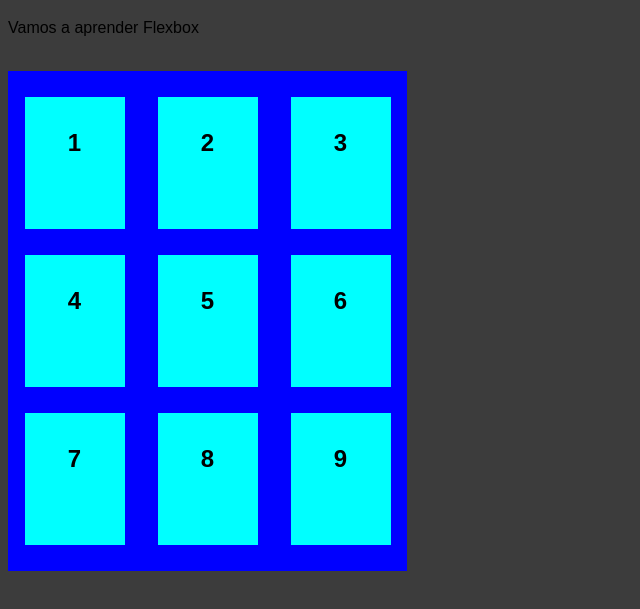
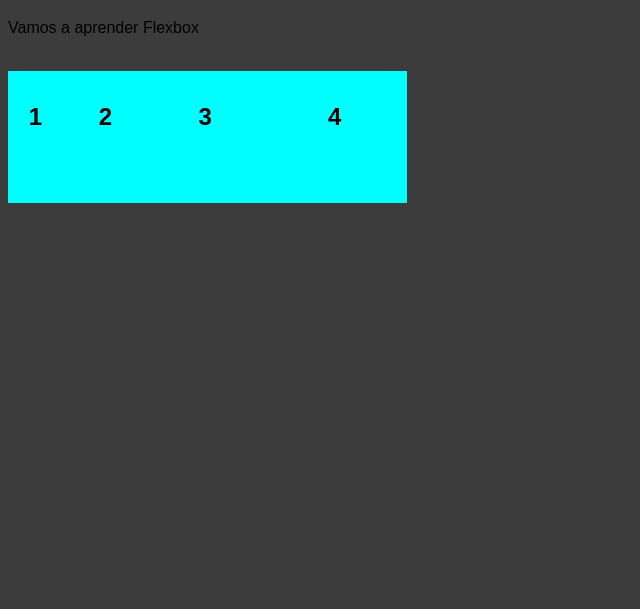
Before and after one commit to MikeyMX332/Flexbox, a plain HTML site: page index.html in a window 1280 px wide. Shown: the part 61-670 px from the top of the page, without its empty margins (0-640 px from the left). Drawn offline with Linux system fonts and the light colour scheme.

Commit message:
se trabajo con FLex-grow y Flex-Shink

```diff
--- a/index.html
+++ b/index.html
@@ -10,15 +10,11 @@
   <p>Vamos a aprender Flexbox</p>
   <br>
   <div class="container">
-    <div class="item">1</div>
-    <div class="item">2</div>
-    <div class="item">3</div>
-    <div class="item">4</div>
-    <div class="item">5</div>
-    <div class="item">6</div>
-    <div class="item">7</div>
-    <div class="item">8</div>
-    <div class="item">9</div>
+    <div class="item apachurrado1">1</div>
+    <div class="item apachurrado2">2</div>
+    <div class="item apachurrado3">3</div>
+    <div class="item apachurrado4">4</div>
+
   </div>
 </body>
 </html>
--- a/style.css
+++ b/style.css
@@ -7,37 +7,11 @@ body {
     width: 399px;
     display: flex;
     height: 500px;
-    /* Flex Wrap */
-
-    flex-wrap: nowrap;/* Valor por Default. Esto hace que los items se ajusten al ancho disponible, sin dar salto de linea. */
-
-    flex-wrap: wrap; /* Esto dara saltos de lineA en los items cuando ya no hay espacio disponible. Si el contenedor no tiene alto definido se ajustara automaticamente */
-
-    /*Esta propiedad se trabaja con multiples lineas  */
-
-    /* Alaing Content */
-
-   /*  align-content: normal; */ /* Valor por default */
-    /* align-content: flex-start; */ /* Ajustas las lineas del eje transversal. Alinean hacia arriba. */
-    /* align-content: flex-end; */ /*  Ahustas las lineas al final del eje transversal.  Alinea hacaia abajo. */
-    /* lign-content: center; */ /* Ajusta las lineas al centro del eje transversal. Alinea hacia el centro. */
-    /* align-content: space-around; */ /* Distribuye el espacio al rededor de las lineas. (arriba y abajo) */
-    /* align-content: space-between; */ /* Distribuye el espacio entre las lineas. Sin considerar el contenedor */
-   /*  align-content: space-evenly; */ /* Distribuye el espacio proporcionalmente entre las lineas y el contenedor */
-    /* align-content: stretch; */ /* Va a crecer la altura dse los items en el espacio disponible del eje */
-    align-content: center;
-    align-content: space-between;
-    align-content: stretch;
-    align-content: space-evenly;
-    flex-wrap: wrap;
-    justify-content: space-around;
-    justify-content: last baseline;
 
 
-background-color: blue;
-}
-
 .item {
+    flex-basis: 25px; /* Ancho. FLex-direction: row */
+    flex-shrink: 1; /* Este es el valor por default */
     width: 100px;
     height: 100px;
     background-color: aqua;
@@ -46,3 +20,23 @@ background-color: blue;
     font-weight: bold;
     padding-top: 32px;
 }
+
+.apachurrado1 {
+flex-grow: 1;
+flex-shrink: 1;
+}
+
+.apachurrado2 {
+flex-grow: 2;
+flex-shrink: 2;
+    }
+
+.apachurrado3 {
+flex-grow: 3;
+flex-shrink: 3;
+        }
+
+.apachurrado4 {
+ flex-grow: 4;
+flex-shrink: 4;
+                    }
```
